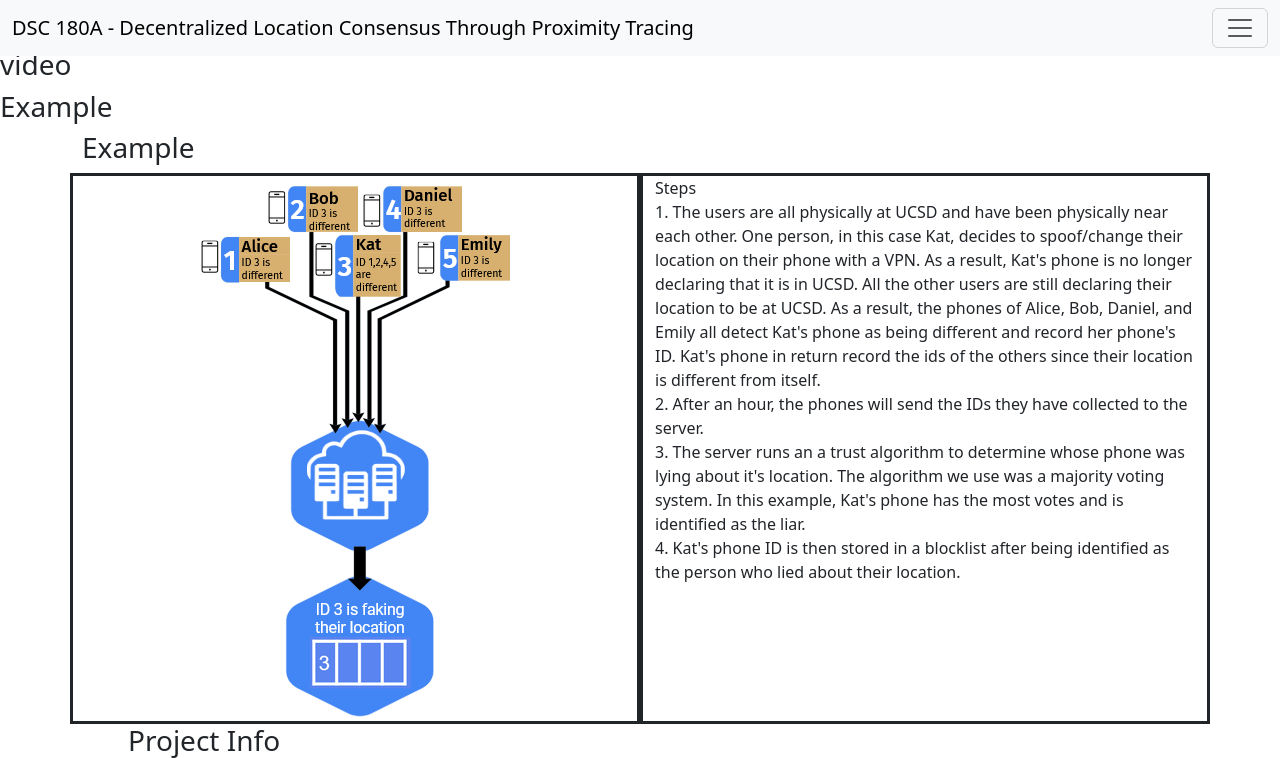
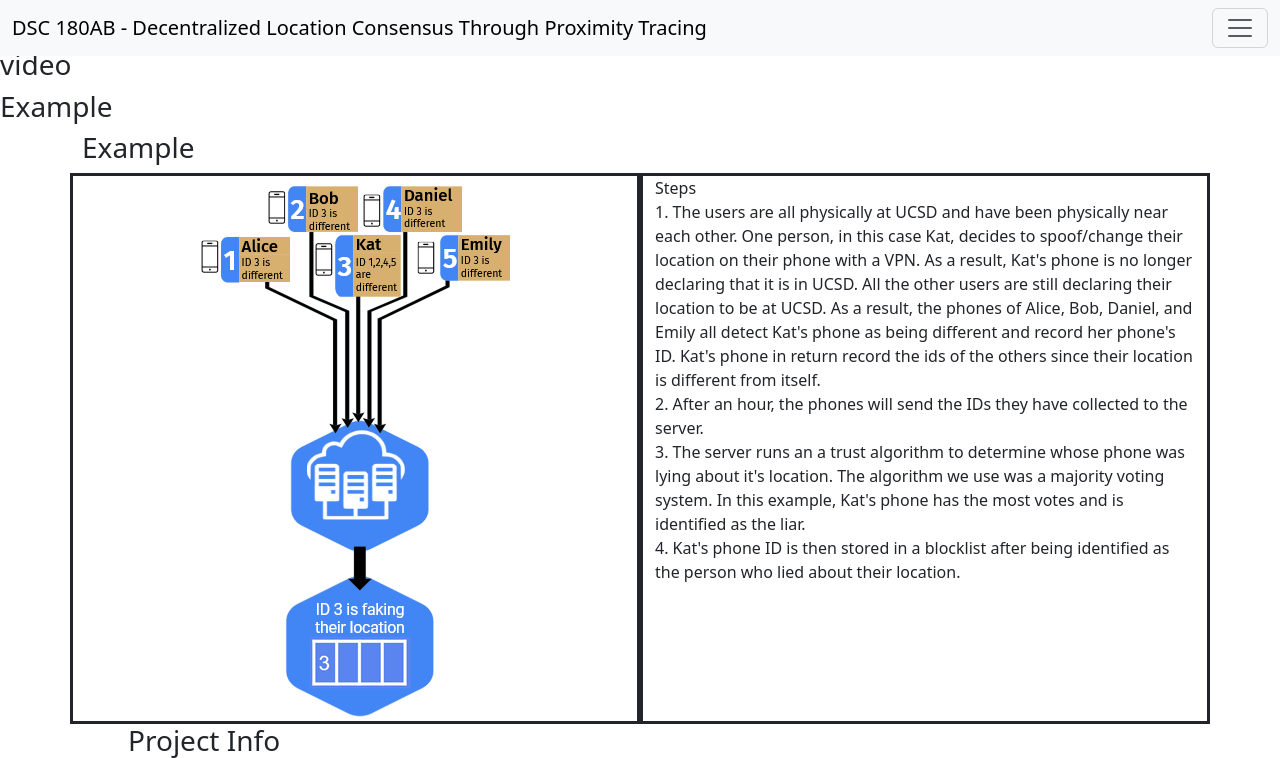
Before and after one commit to nahmann/DSC180-B16, a Django app: page / in a window 1280 px wide. Shown: the top 758 px of the page. Run offline with Django 4.2, Linux system fonts and the light colour scheme; data comes from the database, SQL or seed files in the repository.

Commit message:
Update index.html

```diff
--- a/locationConsensus/templates/index.html
+++ b/locationConsensus/templates/index.html
@@ -11,7 +11,7 @@
 
     <nav class="navbar bg-body-tertiary fixed-top">
       <div class="container-fluid">
-        <a class="navbar-brand" href="#">DSC 180A - Decentralized Location Consensus Through Proximity Tracing</a>
+        <a class="navbar-brand" href="#">DSC 180AB - Decentralized Location Consensus Through Proximity Tracing</a>
         <button class="navbar-toggler" type="button" data-bs-toggle="offcanvas" data-bs-target="#offcanvasNavbar" aria-controls="offcanvasNavbar">
           <span class="navbar-toggler-icon"></span>
         </button>
```
